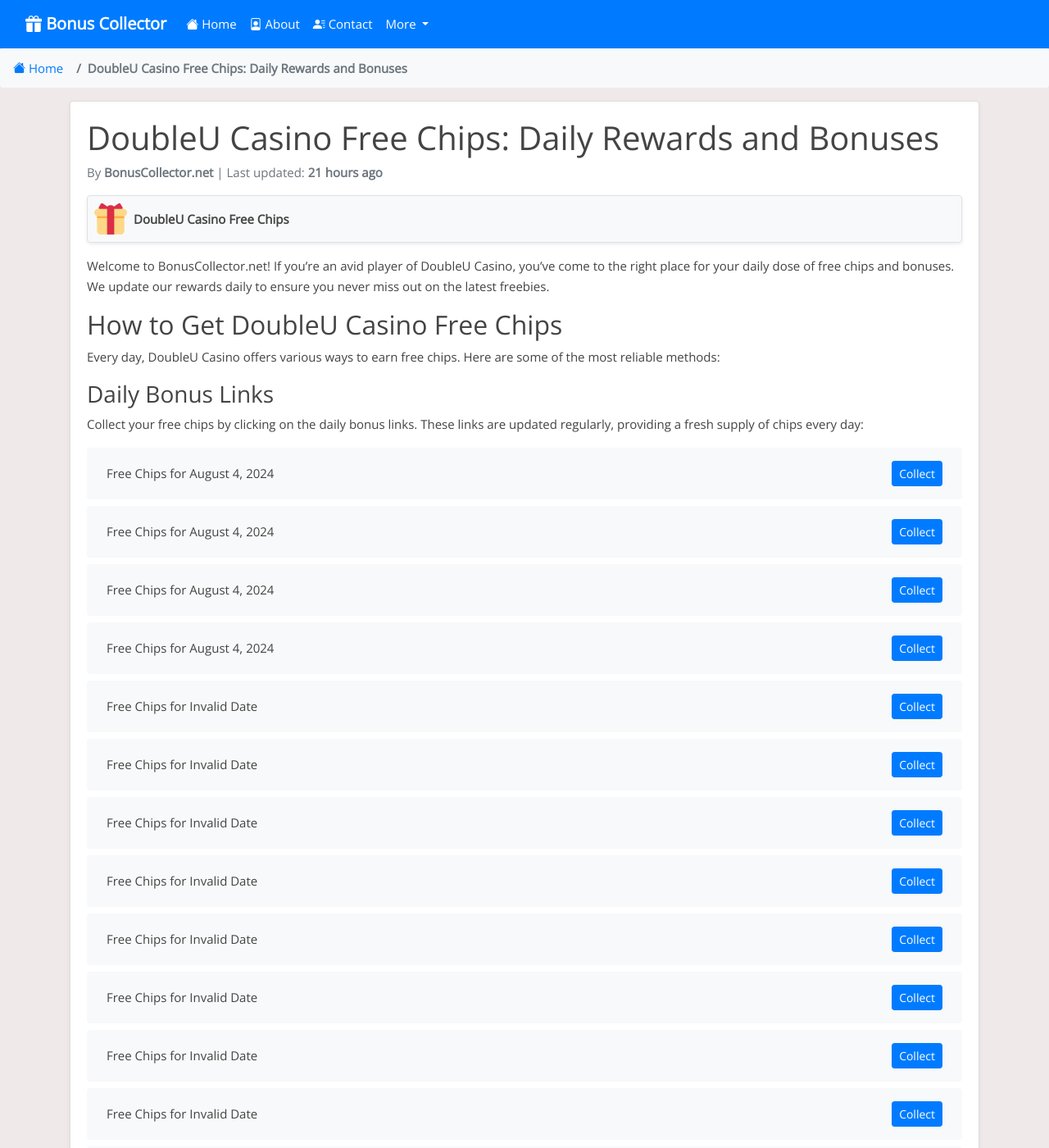
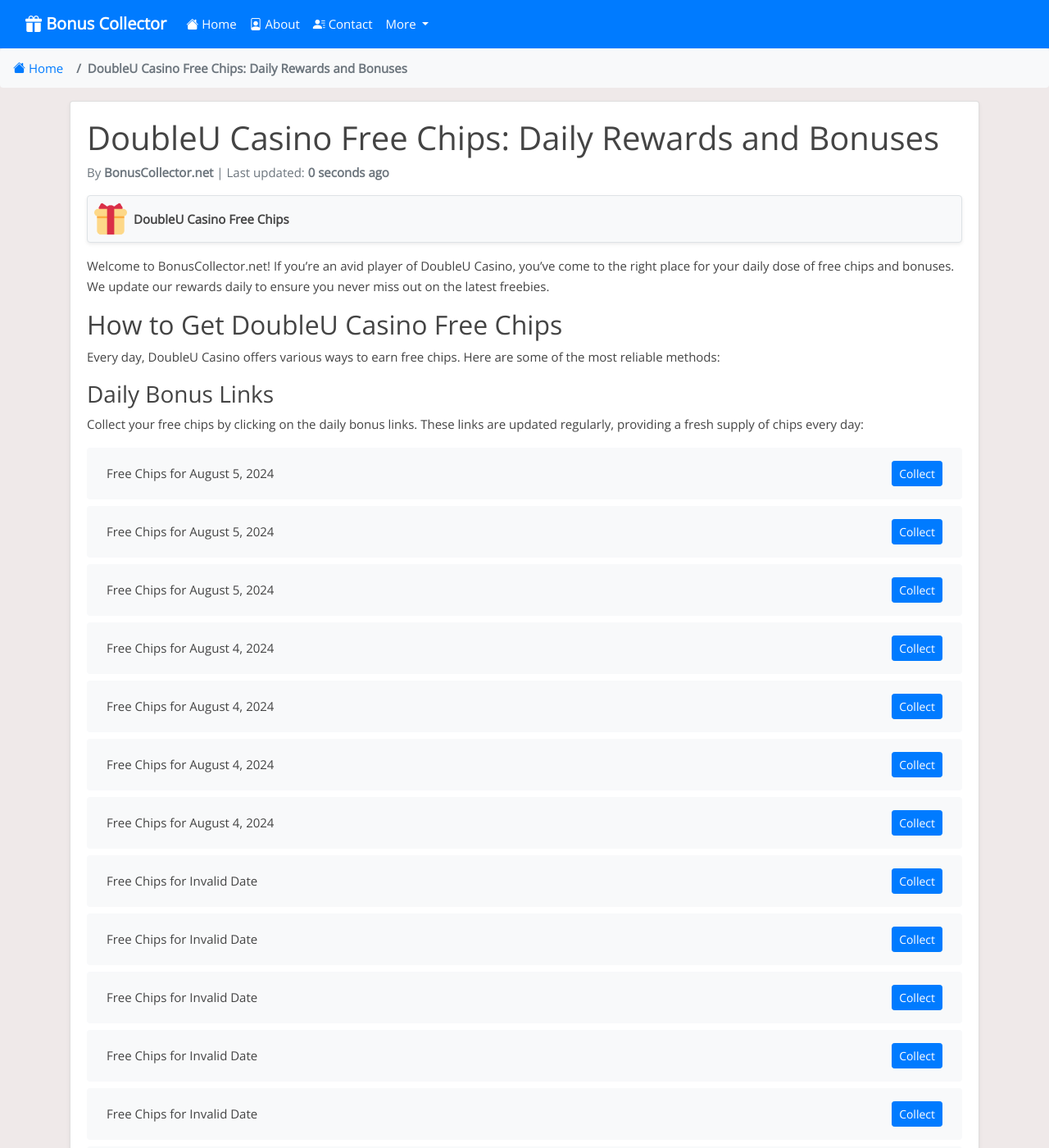
Before and after one commit to Prollad99/bs-net, a Jekyll site: the page built from _posts/2024-07-19-doubleu-casino.md, in a window 1280 px wide and 1400 px high. Shown: the whole window at 82% size. Built offline with Jekyll 4.4.1, drawn with Linux system fonts in a browser that asks for light colours; nearby versions of some CDN libraries; comment, search, counter and statistics services are not loaded.

Commit message:
Update doubleu-casino reward links and last modified date

```diff
--- a/_data/include_files.yml
+++ b/_data/include_files.yml
@@ -5,7 +5,7 @@
   last_modified: 2024-08-05 04:08:54
 
 doubleu-casino.html:
-  last_modified: 2024-08-04 06:36:48
+  last_modified: 2024-08-05 04:08:58
 
 bingo-bash.html:
   last_modified: 2024-08-05 04:08:53
--- a/_includes/doubleu-casino.html
+++ b/_includes/doubleu-casino.html
@@ -1,4 +1,16 @@
 <ul class="list-group mt-3 mb-4">
+  <li class="list-group-item d-flex justify-content-between align-items-center">
+    <span>Free Chips for August 5, 2024</span>
+    <a href="https://duc.link/insta_i0yeu4sl" class="btn btn-primary btn-sm">Collect</a>
+  </li>
+  <li class="list-group-item d-flex justify-content-between align-items-center">
+    <span>Free Chips for August 5, 2024</span>
+    <a href="https://duc.link/FreeSpinsAug04u7m0" class="btn btn-primary btn-sm">Collect</a>
+  </li>
+  <li class="list-group-item d-flex justify-content-between align-items-center">
+    <span>Free Chips for August 5, 2024</span>
+    <a href="https://duc.link/FreeChipsAug04A1b9" class="btn btn-primary btn-sm">Collect</a>
+  </li>
   <li class="list-group-item d-flex justify-content-between align-items-center">
     <span>Free Chips for August 4, 2024</span>
     <a href="https://duc.link/insta_ckk0wm3q" class="btn btn-primary btn-sm">Collect</a>
@@ -387,16 +399,4 @@
     <span>Free Chips for Invalid Date</span>
     <a href="https://duc.link/FreeChipsJun30o3m6" class="btn btn-primary btn-sm">Collect</a>
   </li>
-  <li class="list-group-item d-flex justify-content-between align-items-center">
-    <span>Free Chips for Invalid Date</span>
-    <a href="http://duc.link/x0630oie" class="btn btn-primary btn-sm">Collect</a>
-  </li>
-  <li class="list-group-item d-flex justify-content-between align-items-center">
-    <span>Free Chips for Invalid Date</span>
-    <a href="https://duc.link/FrSpJun29e3s0" class="btn btn-primary btn-sm">Collect</a>
-  </li>
-  <li class="list-group-item d-flex justify-content-between align-items-center">
-    <span>Free Chips for Invalid Date</span>
-    <a href="https://duc.link/FreeChipsJun29az5" class="btn btn-primary btn-sm">Collect</a>
-  </li>
 </ul>
```
Also changed, not shown: links-json/doubleu-casino.json (+12 -9 lines).
